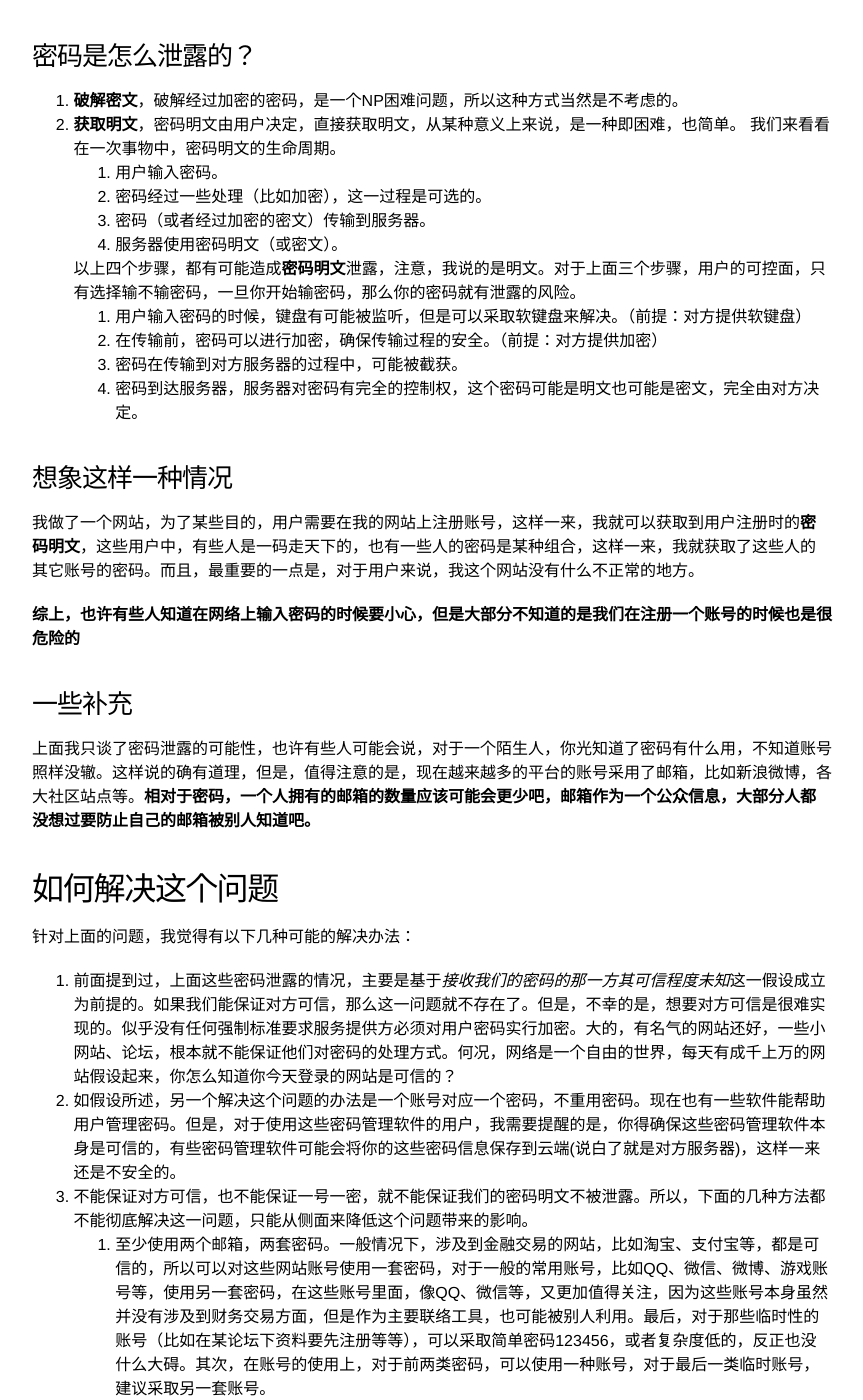
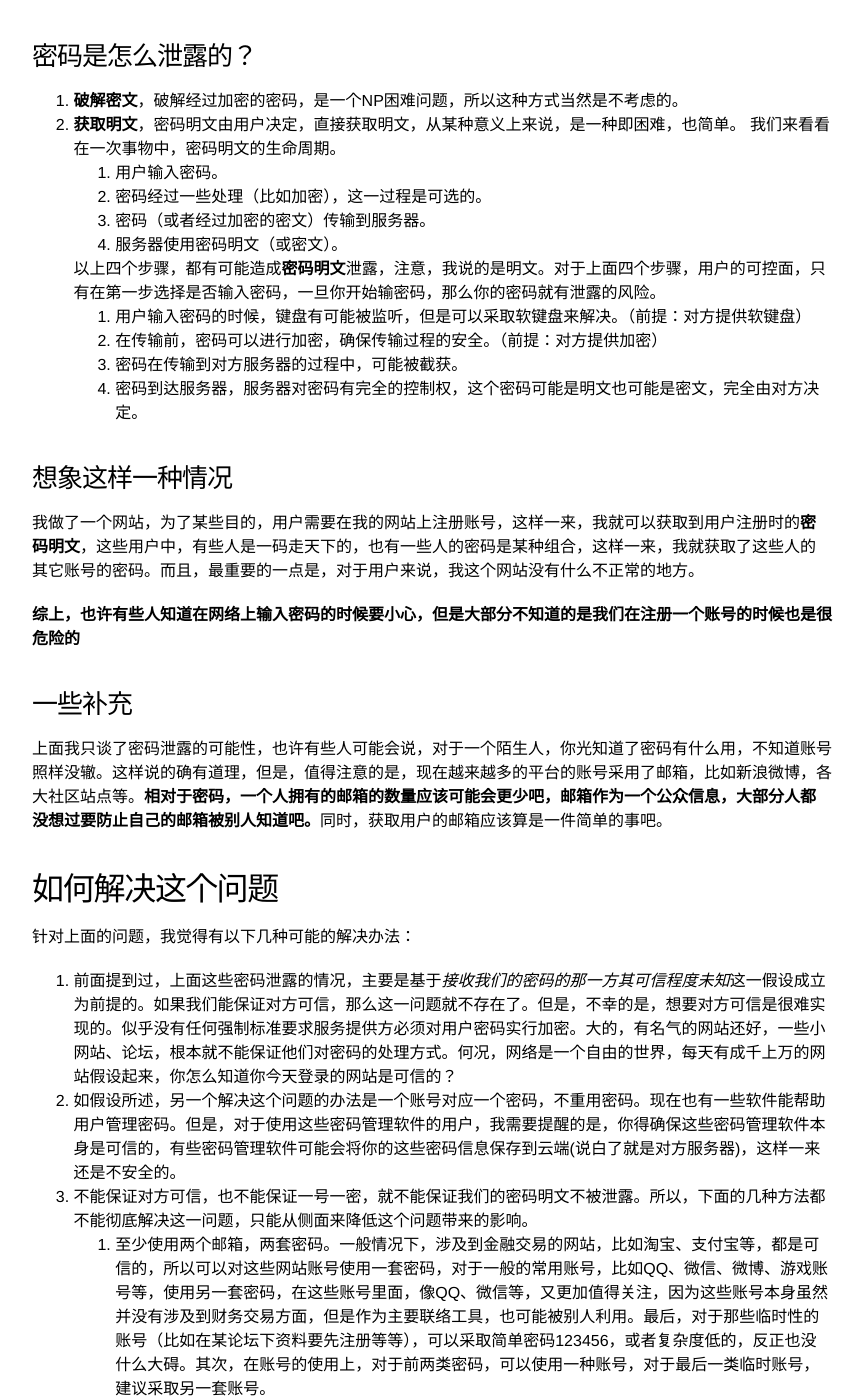
Before and after one commit to Gemini2015/gemini2015.github.io, a Jekyll site: the page built from _posts/2014-08-17-thinking-in-password.markdown, in a window 1280 px wide and 1400 px high, scrolled down 1768 px. Shown: the whole window, without its empty margins (208-1071 px from the left). Built offline with Jekyll 4.4.1, drawn with Linux system fonts in a browser that asks for light colours.

Commit message:
修改了一些笔误 @thinking in pw

```diff
--- a/_posts/2014-08-17-thinking-in-password.markdown
+++ b/_posts/2014-08-17-thinking-in-password.markdown
@@ -57,7 +57,7 @@ categories:	thinking-in-password
     3.  密码（或者经过加密的密文）传输到服务器。
     4.  服务器使用密码明文（或密文）。
 
-    以上四个步骤，都有可能造成**密码明文**泄露，注意，我说的是明文。对于上面三个步骤，用户的可控面，只有选择输不输密码，一旦你开始输密码，那么你的密码就有泄露的风险。
+    以上四个步骤，都有可能造成**密码明文**泄露，注意，我说的是明文。对于上面四个步骤，用户的可控面，只有在第一步选择是否输入密码，一旦你开始输密码，那么你的密码就有泄露的风险。
 
     1.  用户输入密码的时候，键盘有可能被监听，但是可以采取软键盘来解决。（前提：对方提供软键盘）
     2.  在传输前，密码可以进行加密，确保传输过程的安全。（前提：对方提供加密）
@@ -73,7 +73,7 @@ categories:	thinking-in-password
 
 ### 一些补充
 
-上面我只谈了密码泄露的可能性，也许有些人可能会说，对于一个陌生人，你光知道了密码有什么用，不知道账号照样没辙。这样说的确有道理，但是，值得注意的是，现在越来越多的平台的账号采用了邮箱，比如新浪微博，各大社区站点等。**相对于密码，一个人拥有的邮箱的数量应该可能会更少吧，邮箱作为一个公众信息，大部分人都没想过要防止自己的邮箱被别人知道吧。**
+上面我只谈了密码泄露的可能性，也许有些人可能会说，对于一个陌生人，你光知道了密码有什么用，不知道账号照样没辙。这样说的确有道理，但是，值得注意的是，现在越来越多的平台的账号采用了邮箱，比如新浪微博，各大社区站点等。**相对于密码，一个人拥有的邮箱的数量应该可能会更少吧，邮箱作为一个公众信息，大部分人都没想过要防止自己的邮箱被别人知道吧。**同时，获取用户的邮箱应该算是一件简单的事吧。
 
 
 如何解决这个问题
```
